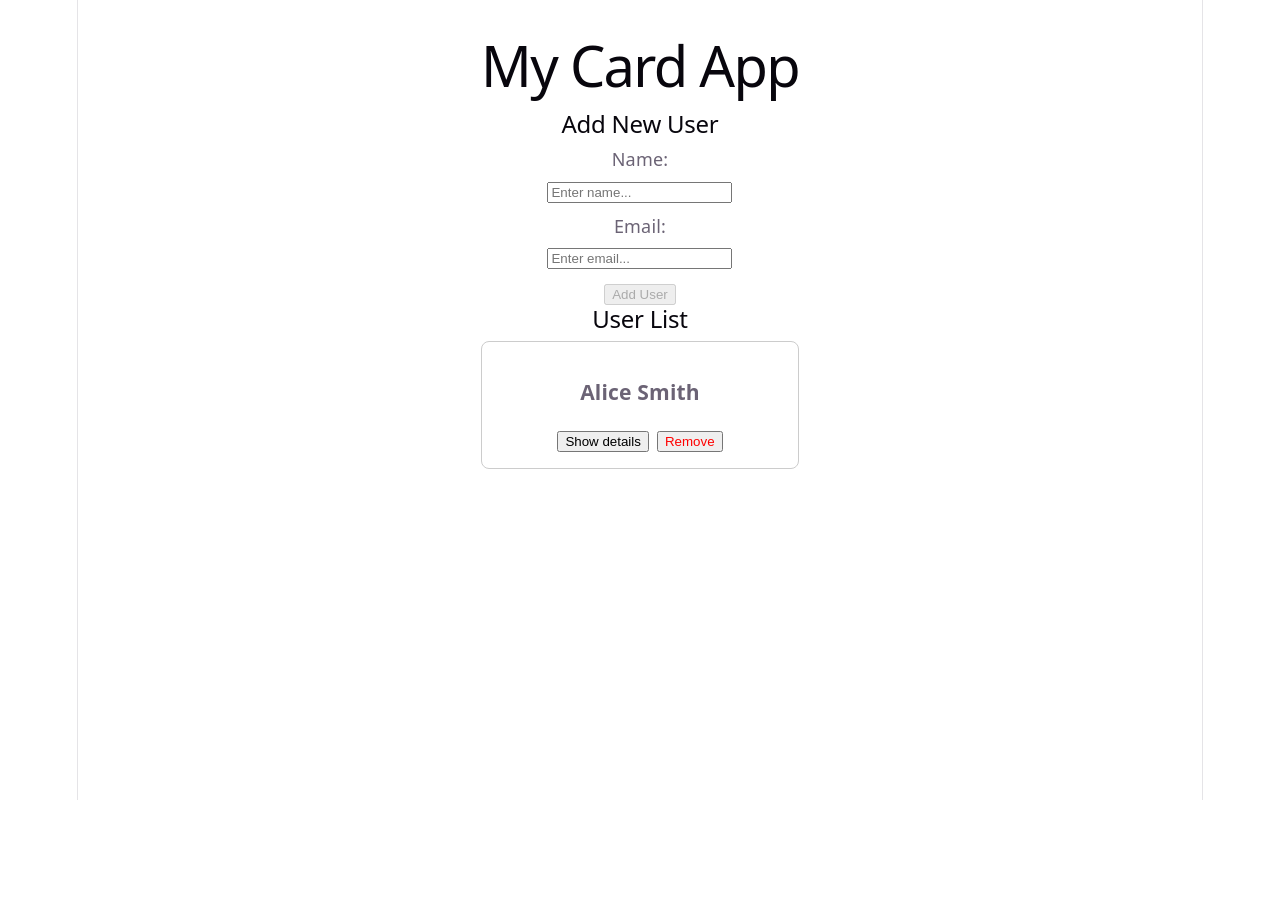
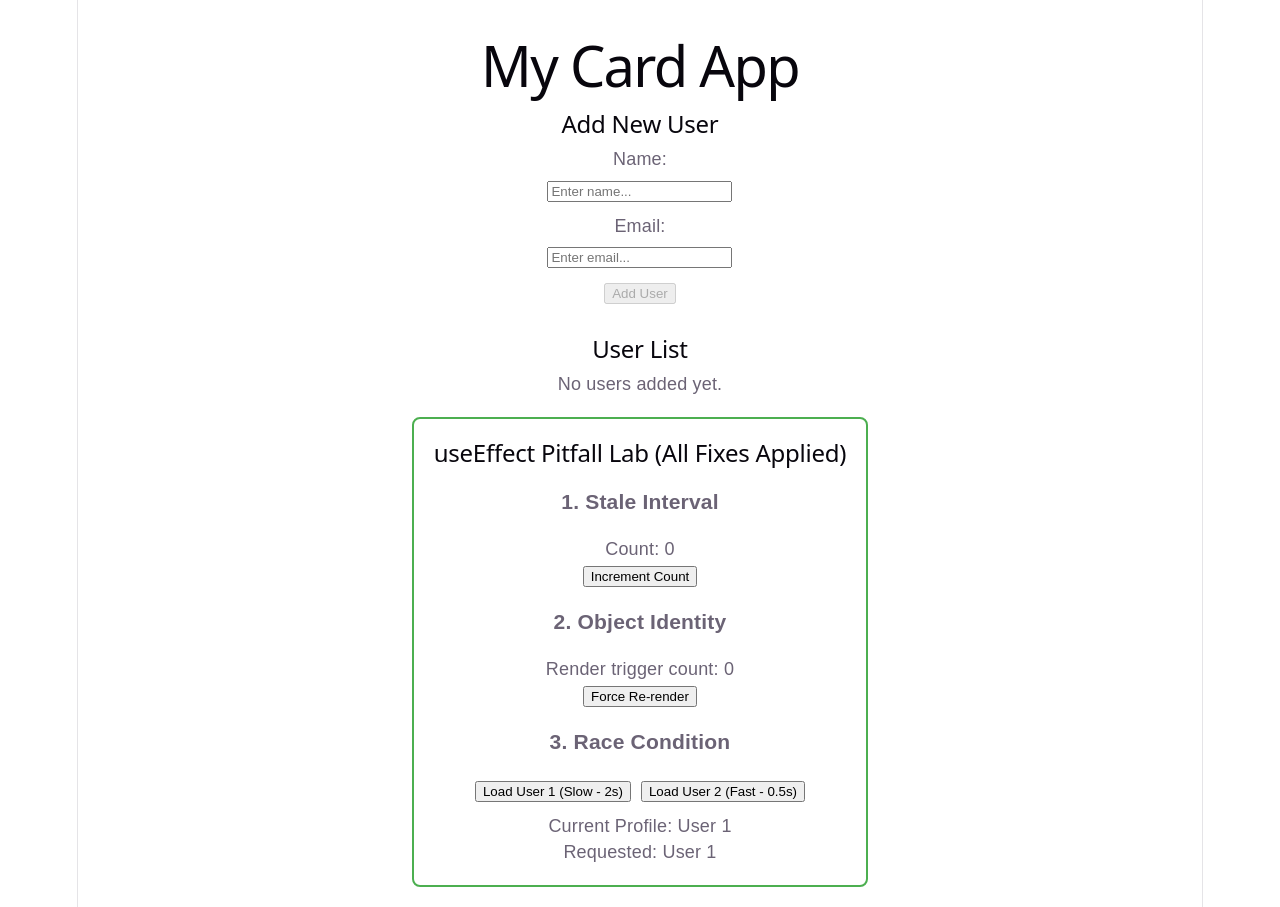
Before and after one commit to JobayerHossen321/web-dev-journey, a React (Vite) app in the folder week8-card-app/: page / in a window 1280 px wide. Before the commit the page ends 800 px from the top, so only its background shows below. Built offline with nearby package versions, Linux system fonts and the light colour scheme.

Commit message:
Week 8: Day 6 useEffect pitfalls, stale closures, effect identity, race conditions

```diff
--- a/week8-card-app/src/App.jsx
+++ b/week8-card-app/src/App.jsx
@@ -1,64 +1,55 @@
 import { useState, useEffect } from 'react';
 import UserForm from './UserForm';
 import UserCard from './UserCard';
+import PitfallLab from './PitfallLab';
 
-const loadInitialUsers = () => {
-  try {
-    const saved = localStorage.getItem('users');
-    if (saved) {
-      const parsed = JSON.parse(saved);
-      if (Array.isArray(parsed)) {
-        return parsed;
+export default function App() {
+  const [users, setUsers] = useState(() => {
+    try {
+      const saved = localStorage.getItem('users');
+      if (saved) {
+        const parsed = JSON.parse(saved);
+        if (Array.isArray(parsed)) {
+          return parsed;
+        }
       }
+    } catch (e) {
+      console.error("Failed to load users from localStorage", e);
     }
-  } catch (error) {
-    console.error("Failed to parse users from localStorage:", error);
-  }
-  return [
-    { id: 1, name: 'Alice Smith', email: 'alice@example.com', role: 'Admin' }
-  ];
-};
-
-function App() {
-  const [users, setUsers] = useState(loadInitialUsers);
+    return [];
+  });
 
   useEffect(() => {
-    document.title = `Users: ${users.length}`;
+    localStorage.setItem('users', JSON.stringify(users));
   }, [users]);
 
-  useEffect(() => {
-    try {
-      localStorage.setItem('users', JSON.stringify(users));
-    } catch (error) {
-      console.error("Failed to save users to localStorage:", error);
-    }
-  }, [users]);
-
-  const handleAddUser = (newUser) => {
-    setUsers((prevUsers) => [newUser, ...prevUsers]);
+  const addUser = (newUser) => {
+    setUsers((prev) => [...prev, newUser]);
   };
 
-  const handleRemoveUser = (id) => {
-    setUsers((prevUsers) => prevUsers.filter((user) => user.id !== id));
+  const removeUser = (id) => {
+    setUsers((prev) => prev.filter((user) => user.id !== id));
   };
 
   return (
-    <div className="app-container" style={{ maxWidth: "600px", margin: "0 auto", padding: "20px" }}>
+    <div style={{ maxWidth: '600px', margin: '0 auto', padding: '20px', fontFamily: 'sans-serif' }}>
       <h1>My Card App</h1>
-      <UserForm onAddUser={handleAddUser} />
 
-      <h2>User List</h2>
-      <div className="user-list">
-        {users.length > 0 ? (
+      <UserForm onAddUser={addUser} />
+
+      <div className="user-list" style={{ marginTop: '30px' }}>
+        <h2>User List</h2>
+        {users.length === 0 ? (
+          <p>No users added yet.</p>
+        ) : (
           users.map((user) => (
-            <UserCard key={user.id} user={user} onRemove={handleRemoveUser} />
+            <UserCard key={user.id} user={user} onRemove={removeUser} />
           ))
-        ) : (
-          <p style={{ color: "#666", fontStyle: "italic" }}>No users found. Add one above!</p>
         )}
       </div>
+
+      {/* Pitfall Lab rendered safely below the user list */}
+      <PitfallLab />
     </div>
   );
 }
-
-export default App;
--- /dev/null
+++ b/week8-card-app/src/PitfallLab.jsx
@@ -0,0 +1,107 @@
+import { useState, useEffect, useRef, useMemo } from 'react';
+
+// Static object declared at module scope so its reference never changes across renders
+const STATIC_FILTERS = { type: 'admin' };
+
+const fakeFetchProfile = (id) => {
+  console.log(`[fakeFetchProfile] Called for User ${id}`);
+  return new Promise((resolve) =>
+    setTimeout(() => resolve({ id, name: `User ${id}` }), id === 1 ? 2000 : 500)
+  );
+};
+
+export default function PitfallLab() {
+  // ==========================================
+  // PART 1: Stale Interval (Fixed via useRef)
+  // ==========================================
+  const [count1, setCount1] = useState(0);
+
+  // Keep a mutable ref of the latest count so the interval reads it without restarting
+  const countRef = useRef(count1);
+  countRef.current = count1;
+
+  useEffect(() => {
+    const timer = setInterval(() => {
+      console.log('Count (with useRef):', countRef.current);
+    }, 1000);
+
+    // Always clean up intervals on unmount or re-run
+    return () => clearInterval(timer);
+  }, []); // Empty array is safe here because the ref tracks the latest value
+
+  // ==========================================
+  // PART 2: Object Identity (Fixed via useMemo & Stable Ref)
+  // ==========================================
+  const [renderTrigger, setRenderTrigger] = useState(0);
+
+  // Fix A: useMemo ensures reference equality is preserved between renders
+  const memoizedFilters = useMemo(() => ({ type: 'admin' }), []);
+
+  useEffect(() => {
+    console.log('Identity Effect fired (only runs once on mount because reference is stable).');
+  }, [memoizedFilters]);
+
+  // ==========================================
+  // PART 3: Race Condition (Fixed via Stale Flag Cleanup)
+  // ==========================================
+  const [profileId, setProfileId] = useState(1);
+  const [profile, setProfile] = useState(null);
+  const [loading, setLoading] = useState(false);
+
+  useEffect(() => {
+    let ignore = false;
+    setLoading(true);
+
+    fakeFetchProfile(profileId).then((data) => {
+      // Only update state if this effect instance is still the active one
+      if (!ignore) {
+        setProfile(data);
+        setLoading(false);
+      } else {
+        console.log(`Discarded stale response for User ${data.id}`);
+      }
+    });
+
+    // Cleanup function flips the flag when user switches profiles quickly
+    return () => {
+      ignore = true;
+    };
+  }, [profileId]);
+
+  return (
+    <div style={{ padding: '20px', border: '2px solid #4CAF50', marginTop: '20px', borderRadius: '8px' }}>
+      <h2>useEffect Pitfall Lab (All Fixes Applied)</h2>
+
+      {/* Part 1 UI */}
+      <section style={{ marginBottom: '20px' }}>
+        <h3>1. Stale Interval</h3>
+        <p>Count: {count1}</p>
+        <button onClick={() => setCount1((c) => c + 1)}>Increment Count</button>
+      </section>
+
+      {/* Part 2 UI */}
+      <section style={{ marginBottom: '20px' }}>
+        <h3>2. Object Identity</h3>
+        <p>Render trigger count: {renderTrigger}</p>
+        <button onClick={() => setRenderTrigger((r) => r + 1)}>Force Re-render</button>
+      </section>
+
+      {/* Part 3 UI */}
+      <section>
+        <h3>3. Race Condition</h3>
+        <div>
+          <button onClick={() => setProfileId(1)} style={{ marginRight: '10px' }}>
+            Load User 1 (Slow - 2s)
+          </button>
+          <button onClick={() => setProfileId(2)}>
+            Load User 2 (Fast - 0.5s)
+          </button>
+        </div>
+        <p style={{ marginTop: '10px' }}>
+          {loading ? 'Loading...' : `Current Profile: ${profile ? profile.name : 'None'}`}
+        </p>
+        <p>Requested: User {profileId}</p>
+      </section>
+    </div>
+  );
+}
```
